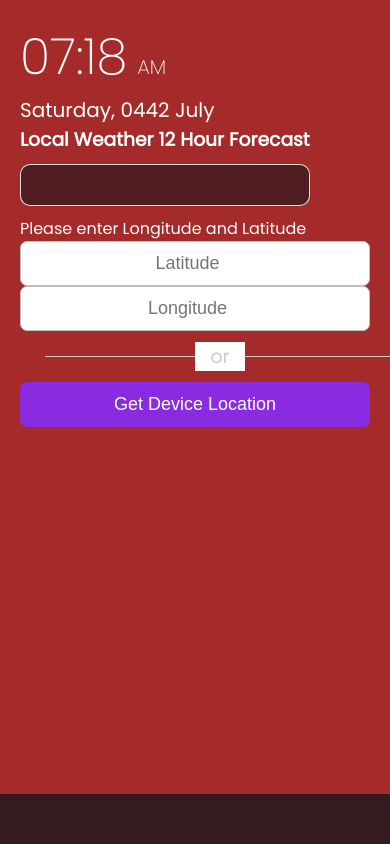
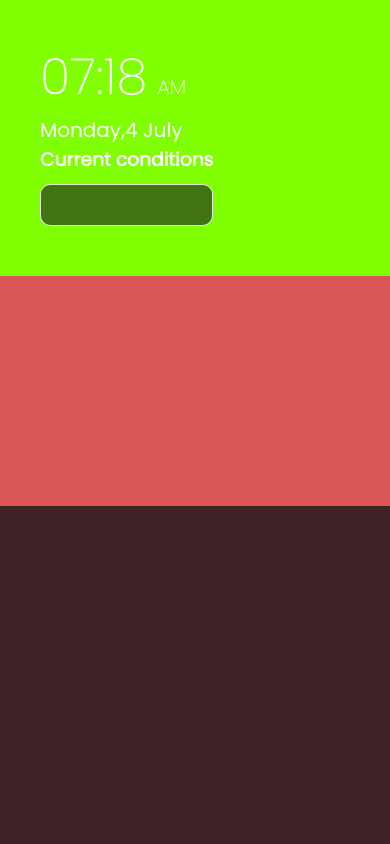
Before and after one commit to sejesila/cyweather, a PHP site: page / in a window 390 px wide. Run offline with PHP 8.4, Linux system fonts and the light colour scheme; some libraries are stand-ins or nearby versions.

Commit message:
Added some styling

```diff
--- a/index.html
+++ b/index.html
@@ -16,9 +16,9 @@
                  <span id="am-pm"></span>
             </div>
             <div class="date" id="date">
-                Saturday, 0442 July
+
             </div>
-            <h3>Local Weather 12 Hour Forecast</h3>
+            <h3>Current conditions</h3>
 
             <div class="other-weather-items" id="current-weather-items">
 
@@ -37,9 +37,8 @@
             </section>
         </div>
     </div>
-
-
 </div>
+<!--<div class="center"><h3>Local Weather 12 Hour Forecast</h3></div>-->
 <div class="future-forecast">
     <div class="weather-forecast" id="weather-forecast">
 
--- a/script.js
+++ b/script.js
@@ -7,29 +7,34 @@
     let time = new Date()
     let month = time.getMonth()
     let date = time.getDate()
+    let day = time.getDay()
     let hours = time.getHours()
     let hoursIn12HrFomart = hours>= 13 ? hours % 12 : hours
     let minutes = time.getMinutes()
     let ampm = hours >= 12 ? 'PM' : 'AM'
 
+    const days = ['Sunday','Monday','Tuesday','Wednesday','Thursday','Friday','Saturday']
+    const months = ['Jan','Feb','March','April','May','June','July','August','Sept','Oct','Nov','Dec']
+
+
     timeEl.innerHTML = (hoursIn12HrFomart <10 ? "0" + hoursIn12HrFomart : hoursIn12HrFomart) + ':' + ( minutes < 10 ? "0" + minutes : minutes) + `<span id='am-pm'>${ampm}</span>`
+    dateEl.innerHTML = days[day] + ',' +date+ ' ' + months[month]
 
 }, 1000)
 getHourlyWeatherData()
 function getHourlyWeatherData() {
     navigator.geolocation.getCurrentPosition((success) => {
-        console.log(success)
 
         let { latitude, longitude } = success.coords
 
         fetch(`https://api.open-meteo.com/v1/forecast?latitude=${latitude}&longitude=${longitude}&hourly=temperature_2m,relativehumidity_2m,cloudcover_mid,windspeed_120m&timezone=Africa%2FNairobi&current_weather=true`).then(res => res.json()).then(data => {
-            console.log(data)
+            //console.log(data)
             showHourlyData(data)
         })
     })
 }
 function showHourlyData(data) {
-    let { temperature, windspeed, humidity, cloudcover } = data.current_weather
+    let { temperature, windspeed} = data.current_weather
 
     currentWeatherItems.innerHTML =
     `<div class="weather-item" >
@@ -38,7 +43,7 @@
         <div>${temperature} &#176;C</div>
     </div>
     <div class="weather-item">
-        <div>Wind speed</div>
+        <div>Wind speed </div>
         <div>${windspeed} km/hr</div>
     </div>
 
@@ -49,11 +54,7 @@
 
         let time_data = data.hourly.time[x]
         time_data = moment.utc(time_data).format("HH")
-        console.log(time_data)
-        // exract time from the iso_date_time_data
        //let time_data = iso_date_time_data.substring(11, 16)
-
-       console.log(time_data.getHours)
         let timeIn12HrFomart = time_data >= 13 ? time_data % 12 : time_data
 
         let ampm =time_data>= 12 ? 'PM' : 'AM'
@@ -65,11 +66,22 @@
 
         hourlyWeatherData.innerHTML += ` <div class="weather-forecast-item">
             <div class="hour"> ${(time_data > 12 ? "0" + timeIn12HrFomart : timeIn12HrFomart)}  <span id='am-pm'>${ampm}</span></div>
-            <img alt="temp icon" src="">
+            <div class="test">
+             <i class="fa fa-thermometer-half" aria-hidden="true"></i>
             <div class="temp">${temp_data} &#176;C</div>
-            <div class="wind-speed">${wind_data} km/hr</div>
+            </div>
+            <div class="test wind-speed">
+            <i class="fas fa-wind"></i>
+            <div class="">${wind_data} </div>
+            </div>
+            <div class="test">
+            <img src="images/humidity.png"/>
             <div class="humidity">${humidity_data} &#37;</div>
+            </div>
+            <div class="test">
+            <i class="fa-solid fa-cloud"></i>
             <div class="cloud-cover">${cloud_data} &#37;</div>
+            </div>
         </div>`
 
     }
--- a/style.css
+++ b/style.css
@@ -8,17 +8,20 @@
 
 body {
     font-family: 'Poppins', sans-serif;
-    background-color: brown;
+    background-color: #da5555;
 }
 
 .container {
-    padding: 20px 70px;
+    padding: 20px 60px;
     color: #ffffff;
+    background: chartreuse;
+
+
 }
 
 .current-info {
     display: flex;
-    justify-content: space-between;
+    justify-content: space-around;
     flex-wrap: wrap;
 }
 
@@ -36,10 +39,10 @@
     font-size: 30px;
 }
 
-.wrapper {
+/* .wrapper {
     display: flex;
     flex-direction: row;
-}
+} */
 
 .current-info .other-weather-items {
     display: flex;
@@ -74,12 +77,23 @@
 .future-forecast .weather-forecast-item {
     display: flex;
     flex-direction: column;
-    align-items: center;
+    /* align-items: center; */
     justify-content: center;
     margin: 0 5px;
     border: 1px solid #eee;
     border-radius: 10px;
     padding: 10px;
+
+}
+.center {
+    margin: auto;
+    width: 50%;
+
+    padding: 10px;
+    }
+.test .wind-speed{
+    align-items: center;
+    /* justify-content: space-around; */
 }
 
 .future-forecast .weather-forecast-item .hour {
@@ -90,9 +104,9 @@
 }
 
 .input-part :where(input,button) {
-    width: 100%;
+    /* width: 50%; */
     height: 45px;
-    border: none;
+    border: 4px solid #3329c4;
     outline: none;
     font-size: 18px;
     border-radius: 7px;
@@ -100,7 +114,7 @@
 
 .input-part input {
     text-align: center;
-    border: 1px solid #bfbfbf;
+    border: 3px solid #df2626;
 }
 
 .input-part .separator {
@@ -129,13 +143,27 @@
 /* On screens that are between 320px to 520px */
 @media only screen and (min-width:320px) and (max-width:520px) {
     .container{
-        padding: 20px;
+        padding: 40px;
+        /*height: 50vh;*/
+    }
+    .current-info {
+        display: flex;
+        justify-content: space-between;
+        /*flex-wrap: wrap;*/
+    }
+    .wrapper{
+        display: none;
     }
     .future-forecast {
-        justify-content: start;
-        align-items: none;
-        overflow-x: scroll;
+        /* align-items: none; */
+        position: absolute;
+        height: 40vh;
+        bottom: 0;
 
+    }
+    .future-forecast .weather-forecast-item {
+
+        width: 100px;
     }
     .date-container .time{
         font-size: 50px;
@@ -153,7 +181,7 @@
 @media only screen and (max-width : 2140px) {
     .future-forecast{
         justify-content: start;
-        align-items: none;
+        /* align-items: none; */
         overflow-x: scroll;
     }
 }
@@ -161,5 +189,5 @@
     display: flex;
     flex-direction: row;
     align-items: baseline;
-    justify-content: space-around;
+    justify-content: space-between;
 }
```
